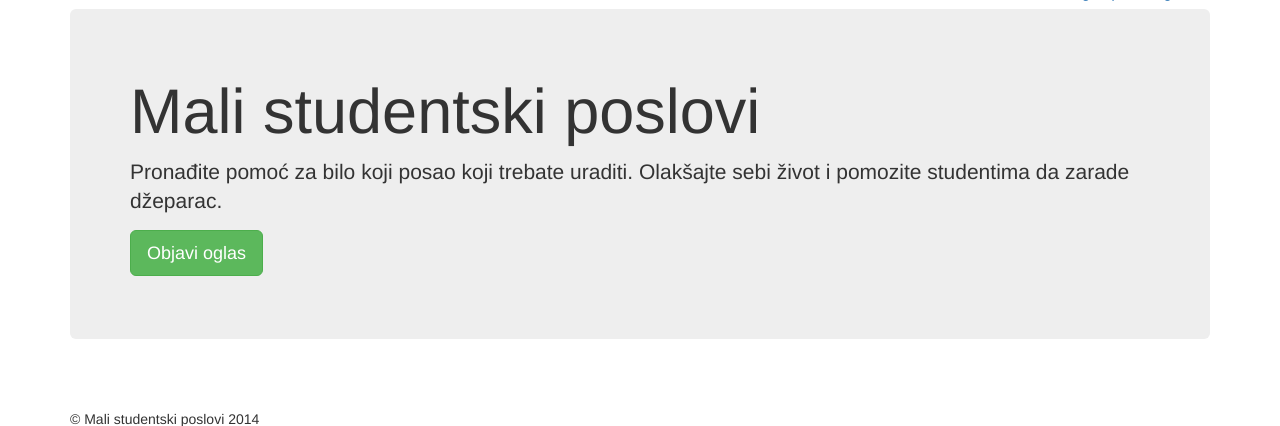
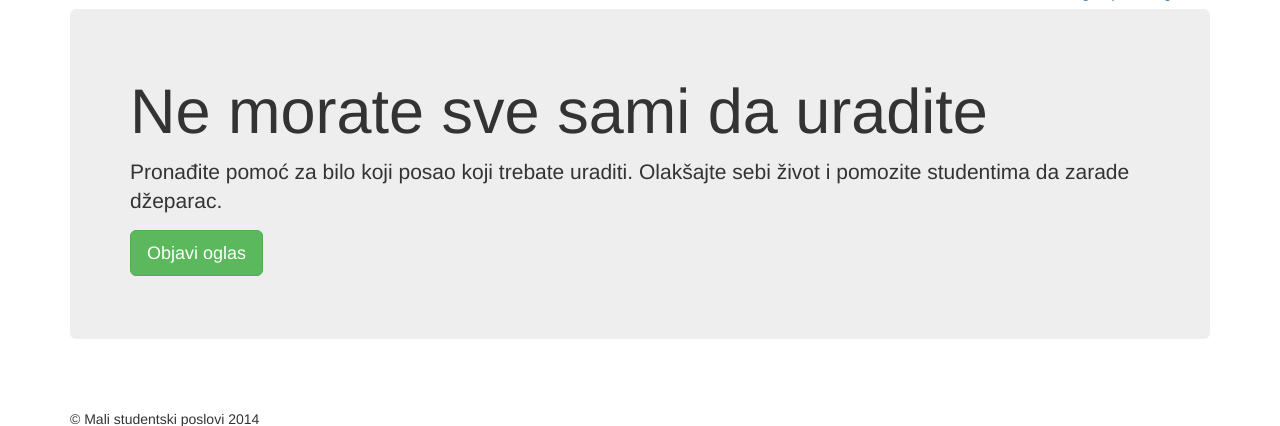
Before and after one commit to gognjen/mastupo-project, a Django app: page / in a window 1280 px wide. Shown: the part 47-473 px from the top of the page. Run offline with Django 3.2, Linux system fonts and the light colour scheme; parts of the project's set-up code (start-up, migrations or seed data) failed here and were passed over; some libraries are stand-ins or nearby versions.

Commit message:
dzeparac

```diff
--- a/templates/jobs/homepage.html
+++ b/templates/jobs/homepage.html
@@ -2,7 +2,7 @@
 {% load i18n %}
 {% block content %}
       <div class="jumbotron">
-        <h1>Mali studentski poslovi</h1>
+        <h1>Ne morate sve sami da uradite</h1>
         <p class="lead">Pronađite pomoć za bilo koji posao koji trebate uraditi. Olakšajte sebi život i pomozite studentima da zarade džeparac.</p>
         <p><a class="btn btn-lg btn-success" href="{% url "jobs:add_job" %}" role="button">Objavi oglas</a></p>
       </div>
```
